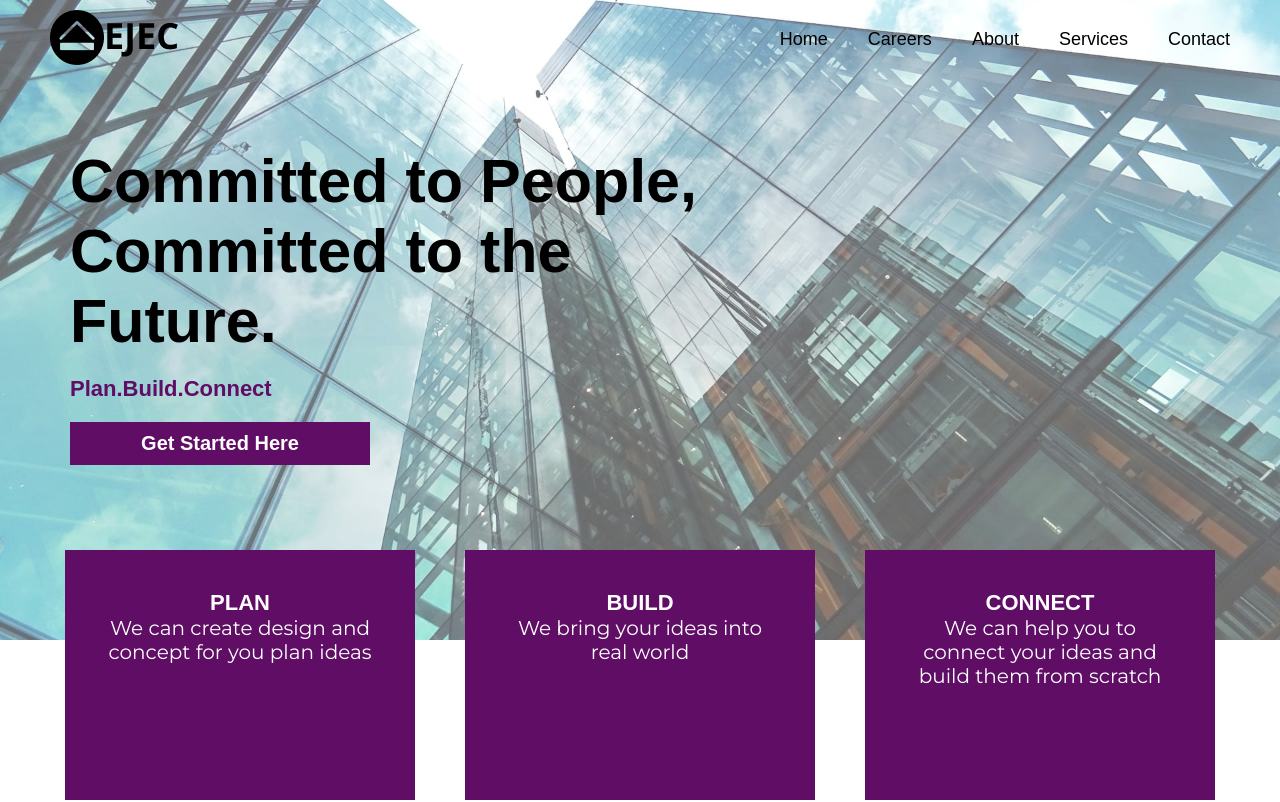
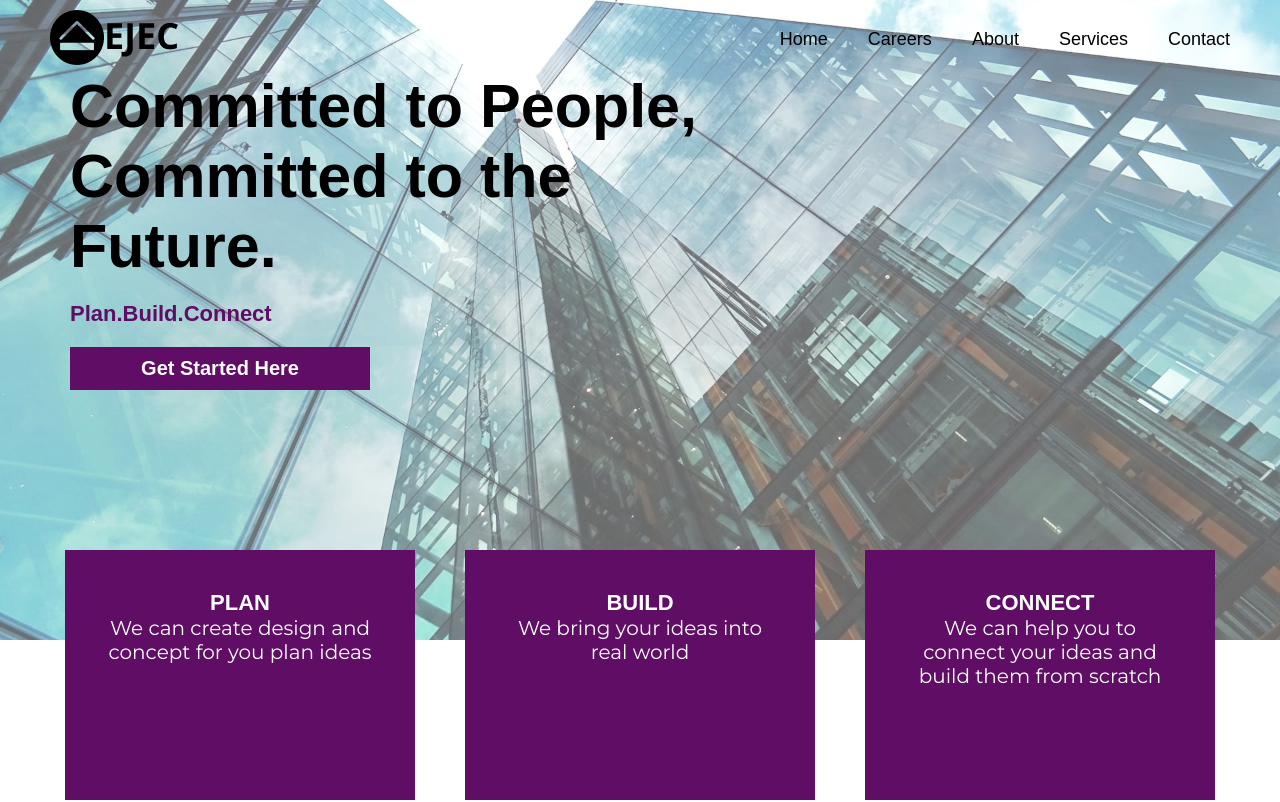
Before and after one commit to Mickaachu/eject-midterm, a Next.js app: page / in a window 1280 px wide. Shown: the top 802 px of the page. Built offline with nearby package versions, Linux system fonts and the light colour scheme; a web font is replaced by a local one.

Commit message:
Update HeroSection.module.css

```diff
--- a/styles/HeroSection.module.css
+++ b/styles/HeroSection.module.css
@@ -11,7 +11,7 @@
     background-repeat: no-repeat;
     background-position: center;
     background-size: cover;
-    padding-bottom: 100px;
+    padding-bottom: 250px;
 
 
 }
```
